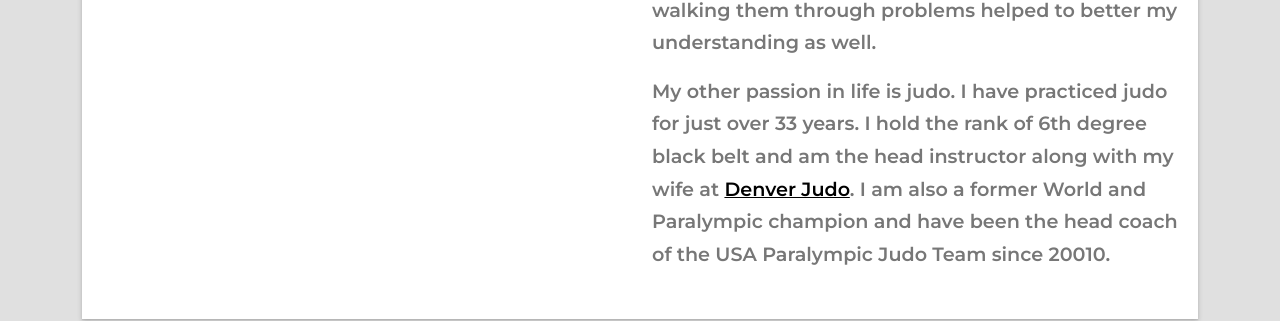
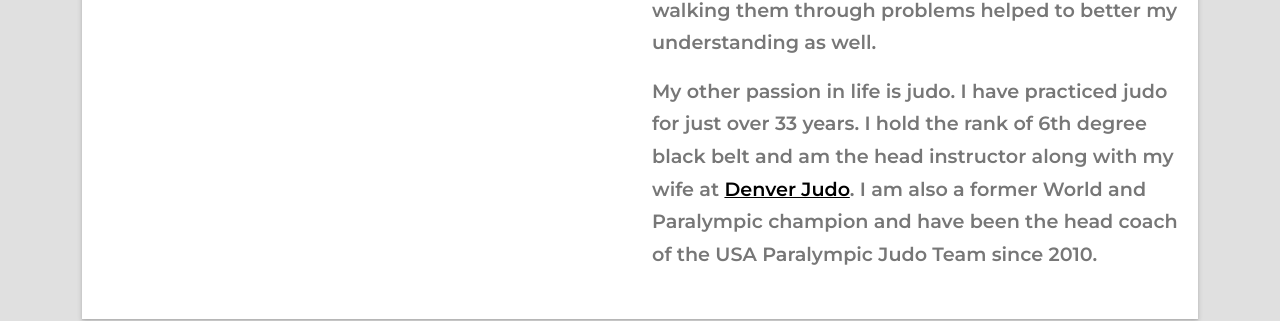
Before and after one commit to judo2000/react_portfolio, a React (Create React App) app: page / in a window 1280 px wide. Shown: the part 939-1260 px from the top of the page. Built offline with nearby package versions, Linux system fonts and the light colour scheme.

Commit message:
Correct typeo in aboutMe component

```diff
--- a/src/components/aboutMe/aboutMe.component.js
+++ b/src/components/aboutMe/aboutMe.component.js
@@ -45,7 +45,7 @@ const AboutMe = () => {
                           </p>
                           <p>
                             <span className="title_small pe-3">My Resume:</span>
-                            <a href={Pdf} target="_blank">
+                            <a href={Pdf} target="_blank" rel="noreferrer">
                               <i className="far fa-file-pdf fa-2x"></i>
                             </a>
                           </p>
@@ -95,7 +95,7 @@ const AboutMe = () => {
                       </a>
                       . I am also a former World and Paralympic champion and
                       have been the head coach of the USA Paralympic Judo Team
-                      since 20010.
+                      since 2010.
                     </p>
                   </div>
                 </div>
```
